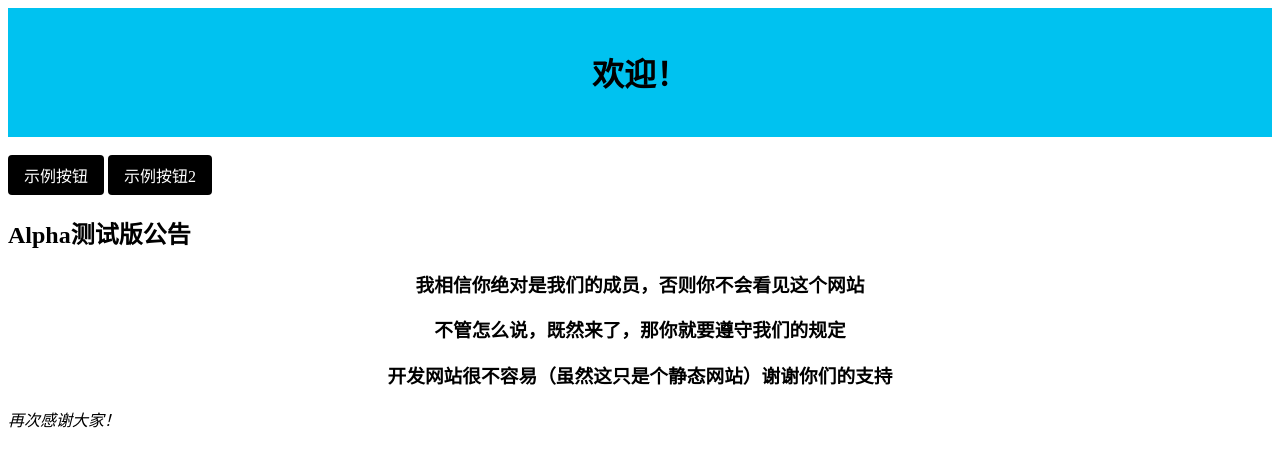
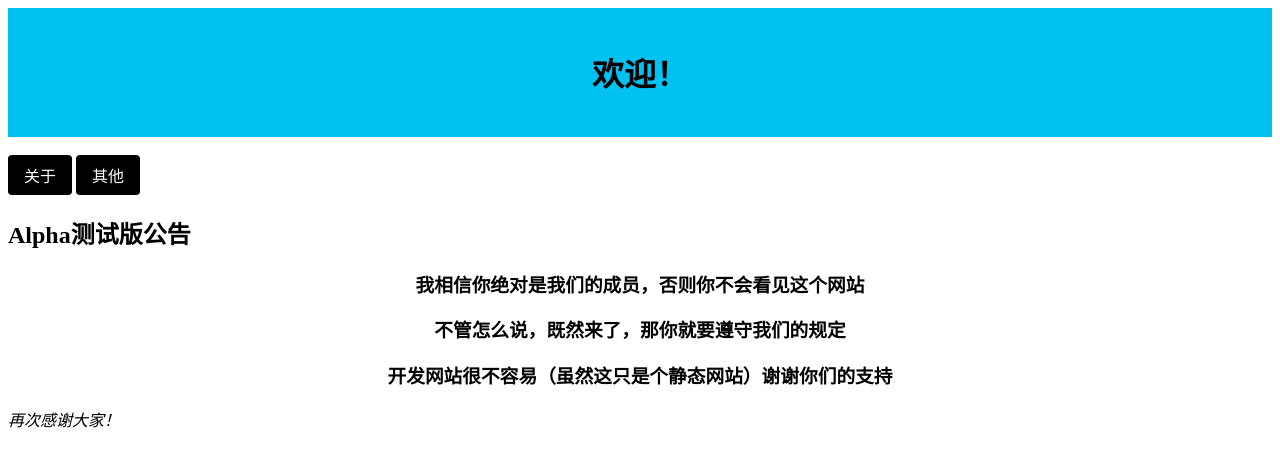
Before and after one commit to ExtrmelyLazy/ExtrmelyLazy.github.io, a plain HTML site: page index.html in a window 1280 px wide. Drawn offline with Linux system fonts and the light colour scheme.

Commit message:
Update index.html

```diff
--- a/index.html
+++ b/index.html
@@ -21,7 +21,7 @@
   }
 </style>
   <br>
-  <a href="#" style="
+  <a href="docs/about.md" style="
   display: inline-block;
   padding: 8px 16px;
   background: #000000;
@@ -29,7 +29,7 @@
   text-decoration: none;
   border-radius: 4px;
   border: none;
-  ">示例按钮</a>
+  ">关于</a>
   <a href="#" style="
   display: inline-block;
   padding: 8px 16px;
@@ -38,7 +38,7 @@
   text-decoration: none;
   border-radius: 4px;
   border: none;
-  ">示例按钮2</a>
+  ">其他</a>
   <h2>Alpha测试版公告</h2>
   <h3 style="text-align:center;">我相信你绝对是我们的成员，否则你不会看见这个网站</h3>
   <h3 style="text-align:center;">不管怎么说，既然来了，那你就要遵守我们的规定</h3>
```
